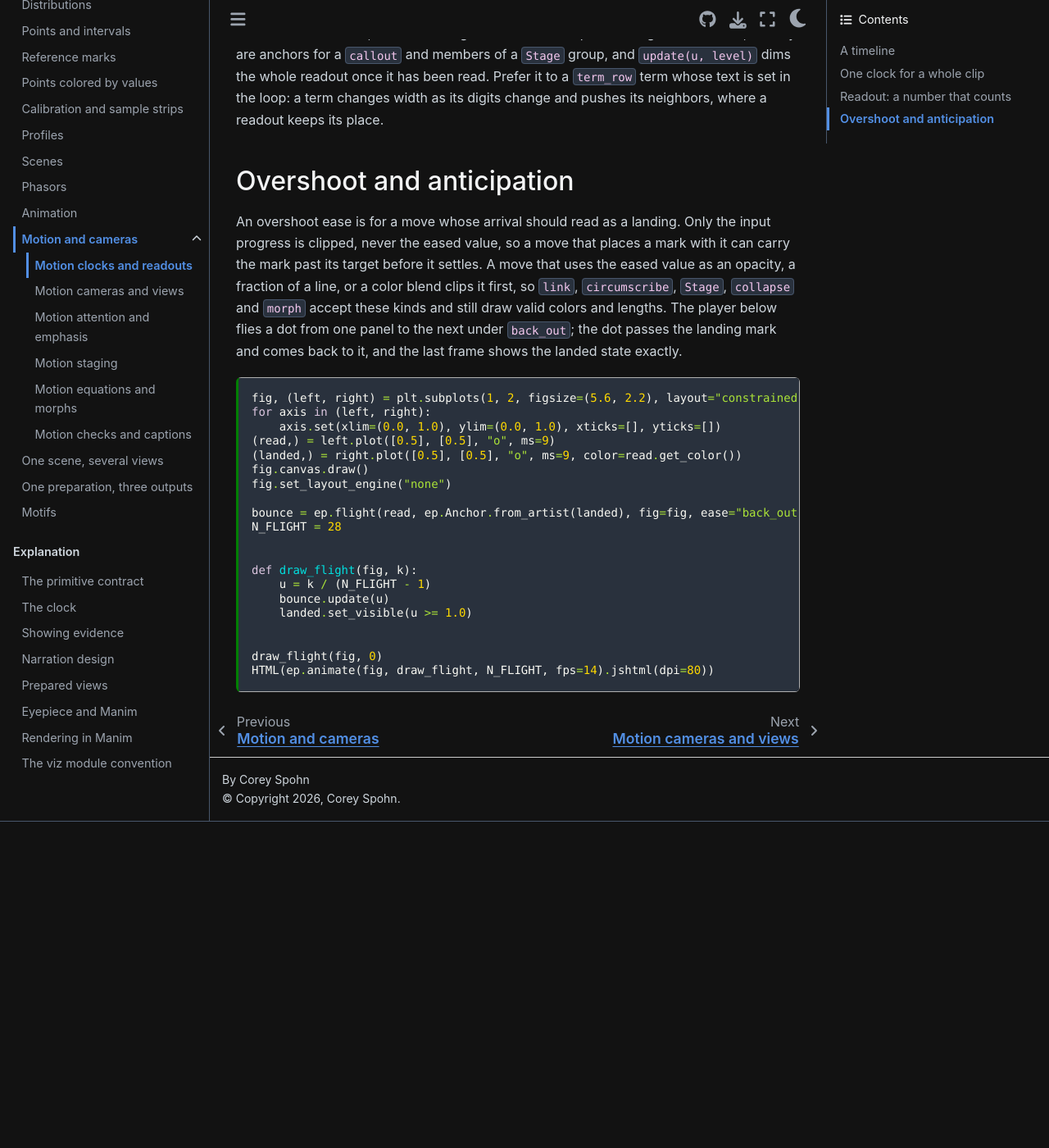
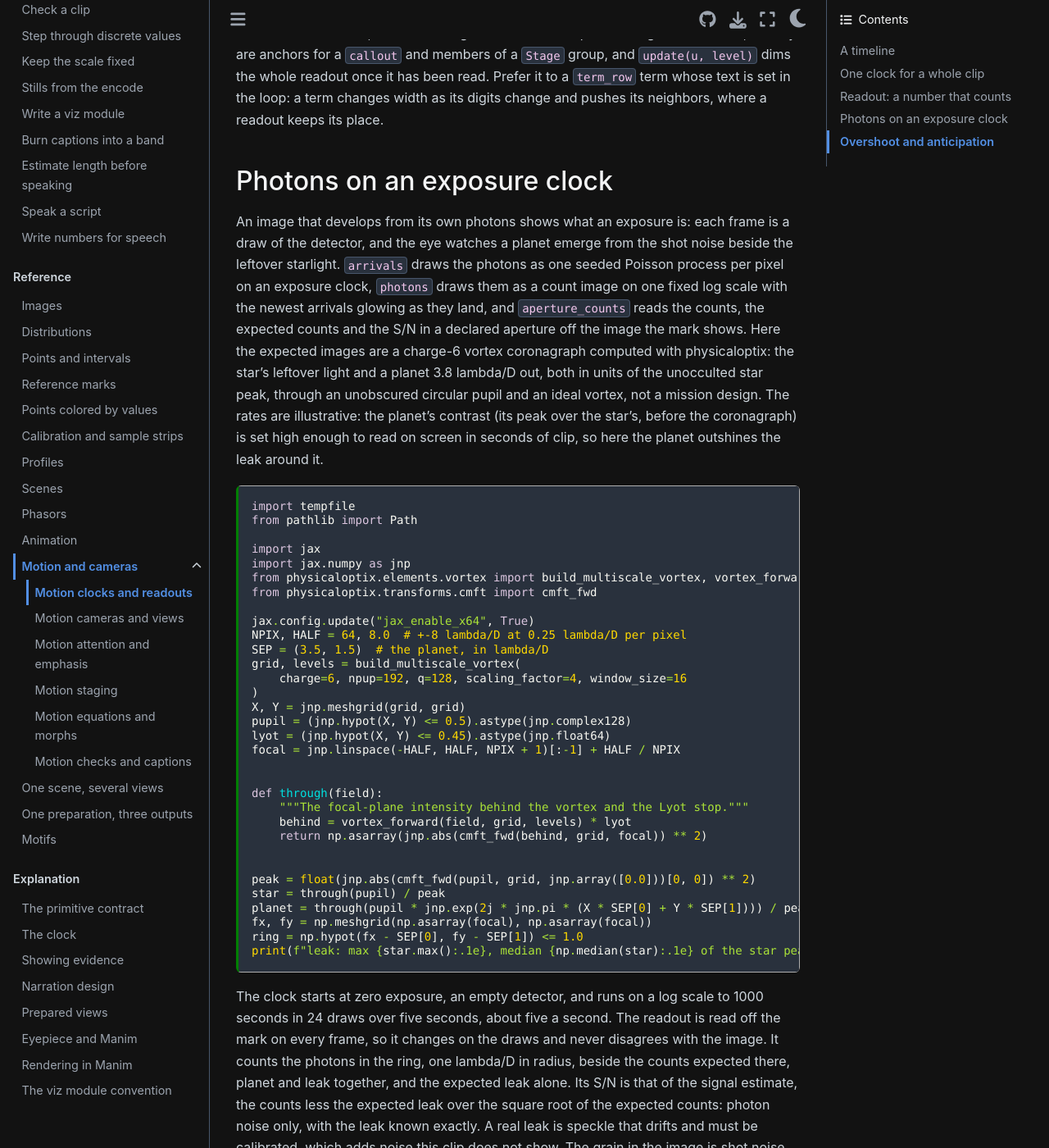
Before and after one commit to CoreySpohn/eyepiece, a Sphinx documentation site: the page built from docs/gallery/motion-clock.md, in a window 1280 px wide and 1400 px high, scrolled down 5094 px. Shown: the whole window at 82% size. Built offline with Sphinx 7.4.7 and the Sphinx Book theme 1.1.4, drawn with Linux system fonts in a browser that asks for light colours; pages that are not in the unit, such as notebooks, are missing from menus; before the commit the page ends 6096 px from its top, so only the background shows below that; some of the changed text lies outside the part shown.

Commit message:
docs(gallery): photons on an exposure clock through a physicaloptix vortex

````diff
--- a/docs/gallery/motion-clock.md
+++ b/docs/gallery/motion-clock.md
@@ -273,6 +273,140 @@
 to a `term_row` term whose text is set in the loop: a term changes width as
 its digits change and pushes its neighbors, where a readout keeps its place.
 
+## Photons on an exposure clock
+
+An image that develops from its own photons shows what an exposure is: each
+frame is a draw of the detector, and the eye watches a planet emerge from
+the shot noise beside the leftover starlight. `arrivals` draws the photons as one seeded Poisson
+process per pixel on an exposure clock, `photons` draws them as a count
+image on one fixed log scale with the newest arrivals glowing as they land,
+and `aperture_counts` reads the counts, the expected counts and the S/N in a
+declared aperture off the image the mark shows. Here the expected images are
+a charge-6 vortex coronagraph computed with physicaloptix: the star's
+leftover light and a planet 3.8 lambda/D out, both in units of the
+unocculted star peak, through an unobscured circular pupil and an ideal
+vortex, not a mission design. The rates are illustrative: the planet's
+contrast (its peak over the star's, before the coronagraph) is set high
+enough to read on screen in seconds of clip, so here the planet outshines
+the leak around it.
+
+```{code-cell} python
+import tempfile
+from pathlib import Path
+
+import jax
+import jax.numpy as jnp
+from physicaloptix.elements.vortex import build_multiscale_vortex, vortex_forward
+from physicaloptix.transforms.cmft import cmft_fwd
+
+jax.config.update("jax_enable_x64", True)
+NPIX, HALF = 64, 8.0  # +-8 lambda/D at 0.25 lambda/D per pixel
+SEP = (3.5, 1.5)  # the planet, in lambda/D
+grid, levels = build_multiscale_vortex(
+    charge=6, npup=192, q=128, scaling_factor=4, window_size=16
+)
+X, Y = jnp.meshgrid(grid, grid)
+pupil = (jnp.hypot(X, Y) <= 0.5).astype(jnp.complex128)
+lyot = (jnp.hypot(X, Y) <= 0.45).astype(jnp.float64)
+focal = jnp.linspace(-HALF, HALF, NPIX + 1)[:-1] + HALF / NPIX
+
+
+def through(field):
+    """The focal-plane intensity behind the vortex and the Lyot stop."""
+    behind = vortex_forward(field, grid, levels) * lyot
+    return np.asarray(jnp.abs(cmft_fwd(behind, grid, focal)) ** 2)
+
+
+peak = float(jnp.abs(cmft_fwd(pupil, grid, jnp.array([0.0]))[0, 0]) ** 2)
+star = through(pupil) / peak
+planet = through(pupil * jnp.exp(2j * jnp.pi * (X * SEP[0] + Y * SEP[1]))) / peak
+fx, fy = np.meshgrid(np.asarray(focal), np.asarray(focal))
+ring = np.hypot(fx - SEP[0], fy - SEP[1]) <= 1.0
+print(f"leak: max {star.max():.1e}, median {np.median(star):.1e} of the star peak")
+```
+
+The clock starts at zero exposure, an empty detector, and runs on a log
+scale to 1000 seconds in 24 draws over five seconds, about five a second.
+The readout is read off the mark on every frame, so it changes on the draws
+and never disagrees with the image. It counts the photons in the ring, one
+lambda/D in radius, beside the counts expected there, planet and leak
+together, and the expected leak alone. Its S/N is that of the
+signal estimate, the counts less the expected leak over the square root of
+the expected counts: photon noise only, with the leak known exactly. A real
+leak is speckle that drifts and must be calibrated, which adds noise this
+clip does not show. The grain in the image is shot noise, not speckle. At a
+few counts the S/N is not yet meaningful, and a seed can show a run of early
+counts well above the expectation; this page uses seed 0, the first seed
+tried, whose counts stay within two standard deviations of the expectation
+throughout. The player ends on the still, the plain image of the final
+counts.
+
+```{code-cell} python
+STAR_RATE, CONTRAST = 1e6, 1e-7  # photons per second at the star peak; illustrative
+leak = STAR_RATE * star
+clock = np.r_[0.0, np.geomspace(1.0, 1e3, 24)]
+channel = ep.arrivals(leak + STAR_RATE * CONTRAST * planet, clock, seed=0)
+
+fig = plt.figure(figsize=(6.4, 3.6))
+image_ax = fig.add_axes([0.03, 0.06, 0.5, 0.88])
+image_ax.set_axis_off()
+mark = ep.photons(channel, ax=image_ax, extent=(-HALF, HALF, -HALF, HALF), cmap="magma")
+circle = np.linspace(0.0, 2.0 * np.pi, 121)
+image_ax.plot(SEP[0] + np.cos(circle), SEP[1] + np.sin(circle), color="C0", lw=1.5)
+backing = {"facecolor": "black", "edgecolor": "none", "alpha": 0.85, "pad": 1.5}
+label = {"fontsize": 10, "color": "C0", "va": "center", "bbox": backing}
+image_ax.text(SEP[0] + 1.3, SEP[1] + 0.9, "planet", **label)
+image_ax.text(0.0, -2.6, "star leak", ha="center", **label)
+mono = {"family": "DejaVu Sans Mono", "fontsize": 11, "va": "top"}
+clock_text = fig.text(0.58, 0.9, "", **mono)
+fig.text(0.58, 0.82, "log clock", fontsize=9, va="top", color=ep.neutral(0.6))
+fig.text(0.58, 0.68, "photons in the ring", fontsize=10, va="top")
+read_text = fig.text(0.58, 0.61, "", **mono)
+fig.text(
+    0.58,
+    0.36,
+    "S/N = (counted - leak) / sqrt(expected)\nphoton noise only, leak known exactly",
+    fontsize=9,
+    va="top",
+)
+fig.text(
+    0.58,
+    0.2,
+    f"charge-6 vortex (physicaloptix)\nplanet contrast {CONTRAST:.0e}, illustrative",
+    fontsize=9,
+    va="top",
+    color=ep.neutral(0.6),
+)
+
+tl = ep.Timeline({"u": 0.0})
+tl.hold(0.4, name="open")
+tl.run("draw", 5.0, to={"u": 1.0})
+tl.hold(1.2, name="rest")
+
+
+def draw_photons(k, plan):
+    mark.update(plan.value(k, "u"))
+    read = ep.aperture_counts(mark, ring, leak=leak)
+    clock_text.set_text("t = " + ep.exposure_text(read.exposure, pad=True))
+    snr = f"{read.snr:>6.1f}" if read.expected > 0 else f"{'--':>6}"
+    read_text.set_text(
+        f"counted  {read.counts:>6,d}\n"
+        f"expected {read.expected:>6,.0f}\n"
+        f"leak     {read.leak:>6,.0f}\n"
+        f"S/N      {snr}"
+    )
+
+
+# An embedded mp4 at 1280 x 720: the photon grain does not compress as frames.
+plan = tl.at_fps(30)
+draw_photons(plan.n_frames - 1, plan)
+movie = ep.animate(fig, lambda f, k: draw_photons(k, plan), plan.n_frames, fps=30)
+with tempfile.TemporaryDirectory() as tmp_dir:
+    # The player embeds the file when it renders, so render it before cleanup.
+    player = HTML(movie.video(Path(tmp_dir) / "photons.mp4", dpi=200)._repr_html_())
+player
+```
+
 ## Overshoot and anticipation
 
 An overshoot ease is for a move whose arrival should read as a landing. Only
--- a/pyproject.toml
+++ b/pyproject.toml
@@ -22,7 +22,7 @@
 hwo = ["hwoutils"]
 # mp4 export; supplies the ffmpeg binary when none is on PATH.
 video = ["imageio-ffmpeg"]
-docs = ["sphinx", "myst-nb", "sphinx-book-theme", "sphinx-autoapi", "sphinx_autodoc_typehints", "ipython", "imageio-ffmpeg", "colorspacious"]
+docs = ["sphinx", "myst-nb", "sphinx-book-theme", "sphinx-autoapi", "sphinx_autodoc_typehints", "ipython", "imageio-ffmpeg", "colorspacious", "physicaloptix>=2.3"]
 test = ["pytest", "pytest-cov", "imageio-ffmpeg", "hypothesis", "colorspacious"]
 # Pillow 13 removes the Image.fromarray mode argument that manim 0.21 uses for
 # every image mobject, so both Manim extras cap it until manim adapts.
````
